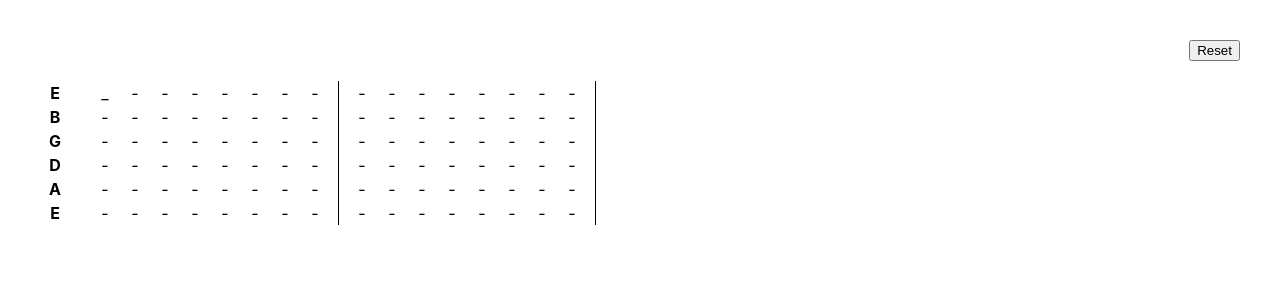
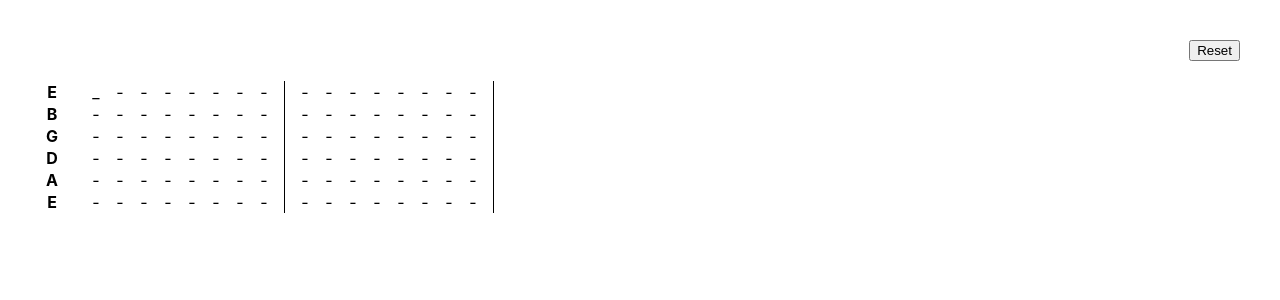
Before and after one commit to fmodica/tablature-react, a React (Create React App) app: page / in a window 1280 px wide. Shown: the top 300 px of the page. Built offline with nearby package versions, Linux system fonts and the light colour scheme.

Commit message:
Reduced the padding and min-width of each note

```diff
--- a/src/tablature/tablature.css
+++ b/src/tablature/tablature.css
@@ -11,7 +11,7 @@
 
 .tablature .chord {
   float: left;
-  min-width: 30px;
+  min-width: 24px;
   text-align: center;
 }
 
@@ -22,7 +22,7 @@
 }
 
 .tablature .fret {
-  padding: 2px;
+  padding: 1px;
   cursor: pointer;
 }
 
```
